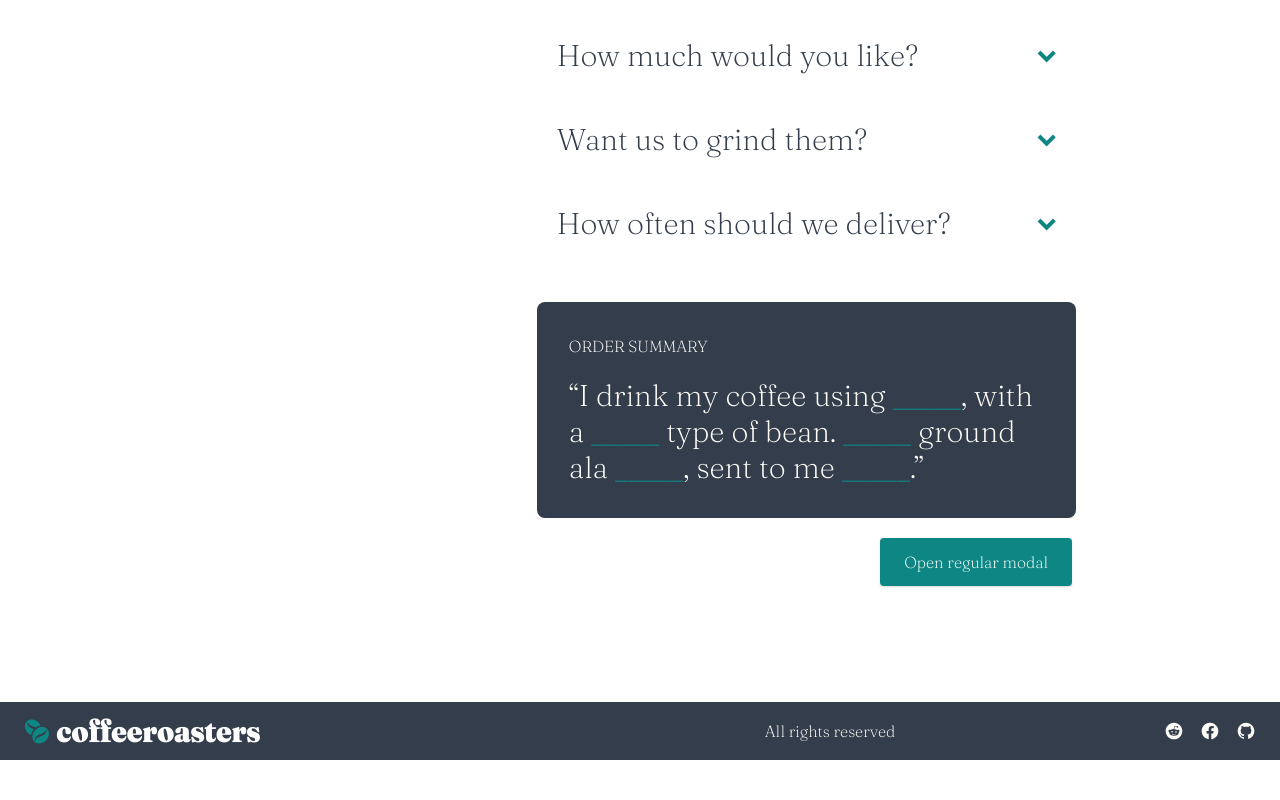
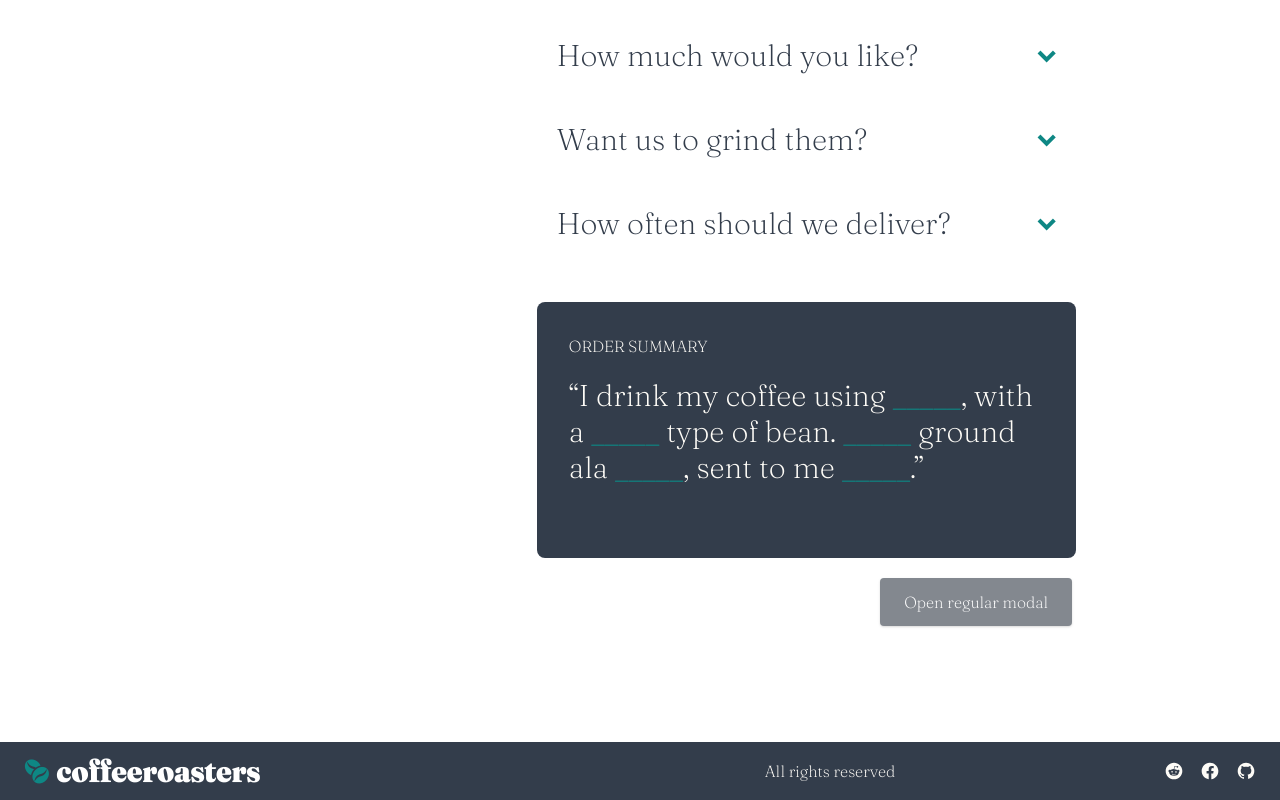
Before and after one commit to avoajaugochukwu/my_decagon, a React (Create React App) app: page / in a window 1280 px wide. Shown: the part 1922-2722 px from the top of the page. Before the commit the page ends 2682 px from the top, so only its background shows below. Built offline with nearby package versions, Linux system fonts and the light colour scheme.

Commit message:
Order Text seperated into seperate file

```diff
--- a/src/components/SubscribeInteractive/OrderSummary.js
+++ b/src/components/SubscribeInteractive/OrderSummary.js
@@ -2,45 +2,11 @@ import React, { useContext } from 'react'
 import { CoffeeContext } from '../../contexts/CoffeeContext'
 import ShowModal from './ShowOrder'
 
+import { preferenceNotCapsule, preferenceIsCapsule } from '../../helpers.js/coffeeOrderText'
+
 const OrderSummary = () => {
 
   const { coffeeOrder } = useContext(CoffeeContext)
-
-  const { preference, beanType, quantity, grind, delivery } = coffeeOrder
-
-  const preferenceNotCapsule = () => {
-    const str = <h2 className="text-3xl font-black">
-      “I drink my coffee using&nbsp;
-      <span className="dark-teal-color">{preference === "" ? "_____" : preference}</span>,
-      with a&nbsp;
-      <span className="dark-teal-color">{beanType === "" ? "_____" : beanType}</span>
-      &nbsp;type of bean.&nbsp;
-      <span className="dark-teal-color">{quantity === "" ? "_____" : quantity}</span>
-      &nbsp;ground ala&nbsp;
-      <span className="dark-teal-color">{grind === "" ? "_____" : grind}</span>
-      , sent to me&nbsp;
-      <span className="dark-teal-color">{delivery === "" ? "_____" : delivery}</span>
-      .”
-    </h2>
-
-    return str
-  }
-
-  const preerenceIsCapsule = () => {
-    const str = <h2 className="text-3xl font-black">
-      “I drink my coffee as&nbsp;
-      <span className="dark-teal-color">{preference === "" ? "_____" : preference}</span>,
-      with a&nbsp;
-      <span className="dark-teal-color">{beanType === "" ? "_____" : beanType}</span>
-      &nbsp;type of bean.&nbsp;
-      <span className="dark-teal-color">{quantity === "" ? "_____" : quantity}</span>
-      &nbsp;, sent to me&nbsp;
-      <span className="dark-teal-color">{delivery === "" ? "_____" : delivery}</span>
-      .”
-    </h2>
-
-    return str
-  }
 
   return (
     <div className="p-3">
@@ -48,11 +14,11 @@ const OrderSummary = () => {
 
         <p className="mb-5">ORDER SUMMARY</p>
         {
-          preference === 'Capsule'
+          coffeeOrder.preference === 'Capsule'
             ?
-            preerenceIsCapsule()
+            preferenceIsCapsule(coffeeOrder, 'summary')
             :
-            preferenceNotCapsule()
+            preferenceNotCapsule(coffeeOrder, 'summary')
         }
 
 
--- a/src/components/SubscribeInteractive/ShowOrder.js
+++ b/src/components/SubscribeInteractive/ShowOrder.js
@@ -1,13 +1,28 @@
-import React from "react";
+import React, { useContext } from "react";
+import { CoffeeContext } from '../../contexts/CoffeeContext'
+
+import { validateCoffeeOrder } from "../../helpers.js/validateCoffeeOrder";
+
+import { preferenceNotCapsule, preferenceIsCapsule } from '../../helpers.js/coffeeOrderText'
 
 export default function ShowModal() {
   const [showModal, setShowModal] = React.useState(false);
+
+  const { coffeeOrder } = useContext(CoffeeContext)
+
+
+
+  const isCoffeeOrderValid = validateCoffeeOrder(coffeeOrder)
+
   return (
     <>
       <button
-        className="dark-teal-bgcolor text-white font-black px-6 py-3 rounded shadow hover:shadow-lg outline-none focus:outline-none mr-1 mb-1 ease-linear transition-all duration-150"
+        className={`text-white font-black px-6 py-3 rounded shadow hover:shadow-lg
+          outline-none focus:outline-none mr-1 mb-1 ease-linear transition-all duration-150
+          ${isCoffeeOrderValid ? 'dark-teal-bgcolor' : 'dark-grey-bgcolor cursor-not-allowed'}`}
         type="button"
         onClick={() => setShowModal(true)}
+        disabled={!isCoffeeOrderValid}
       >
         Open regular modal
       </button>
@@ -20,9 +35,9 @@ export default function ShowModal() {
               {/*content*/}
               <div className="border-0 rounded-lg shadow-lg relative flex flex-col w-full bg-white outline-none focus:outline-none">
                 {/*header*/}
-                <div className="flex items-start justify-between p-5 border-b border-solid border-blueGray-200 rounded-t">
-                  <h3 className="text-3xl font-semibold">
-                    Modal Title
+                <div className="dark-grey-blue-bgcolor light-cream-color flex items-start justify-between p-5 border-b border-solid border-blueGray-200 rounded-t">
+                  <h3 className="text-3xl font-black">
+                    Order Summary
                   </h3>
                   <button
                     className="p-1 ml-auto bg-transparent border-0 text-black opacity-5 float-right text-3xl leading-none font-semibold outline-none focus:outline-none"
@@ -35,30 +50,24 @@ export default function ShowModal() {
                 </div>
                 {/*body*/}
                 <div className="relative p-6 flex-auto">
-                  <p className="my-4 text-blueGray-500 text-lg leading-relaxed">
-                    I always felt like I could do anything. That’s the main
-                    thing people are controlled by! Thoughts- their perception
-                    of themselves! They're slowed down by their perception of
-                    themselves. If you're taught you can’t do anything, you
-                    won’t do anything. I was taught I could do everything.
-                  </p>
+                  {
+                    coffeeOrder.preference === 'Capsule'
+                      ?
+                      preferenceIsCapsule(coffeeOrder, 'checkout')
+                      :
+                      preferenceNotCapsule(coffeeOrder, 'checkout')
+                  }
                 </div>
                 {/*footer*/}
-                <div className="flex items-center justify-end p-6 border-t border-solid border-blueGray-200 rounded-b">
+                <div className="flex items-center justify-end p-6 rounded-b">
                   <button
-                    className="text-red-500 background-transparent font-bold uppercase px-6 py-2 text-sm outline-none focus:outline-none mr-1 mb-1 ease-linear transition-all duration-150"
+                    className="dark-teal-bgcolor text-white font-black px-6 py-2 outline-none focus:outline-none mr-1 mb-1 ease-linear transition-all duration-150"
                     type="button"
                     onClick={() => setShowModal(false)}
                   >
-                    Close
+                    Checkout
                   </button>
-                  <button
-                    className="bg-emerald-500 text-white active:bg-emerald-600 font-bold uppercase text-sm px-6 py-3 rounded shadow hover:shadow-lg outline-none focus:outline-none mr-1 mb-1 ease-linear transition-all duration-150"
-                    type="button"
-                    onClick={() => setShowModal(false)}
-                  >
-                    Save Changes
-                  </button>
+
                 </div>
               </div>
             </div>
--- a/src/components/SubscribeInteractive/steps/Grind.js
+++ b/src/components/SubscribeInteractive/steps/Grind.js
@@ -14,8 +14,6 @@ const Grind = () => {
     setActiveButton(grind)
     updateGrind(grind)
   }
-
-  console.log(coffeeOrder)
 
   return (
     <div className="my-12 mx-8">
--- /dev/null
+++ b/src/helpers.js/coffeeOrderText.js
@@ -0,0 +1,55 @@
+
+
+export const preferenceNotCapsule = ({ preference, beanType, quantity, grind, delivery }, type) => {
+  const str = <div>
+    <h2 className={`text-3xl font-black  mb-10 ${type === 'checkout' ? 'order-text-grey' : ''}`}>
+    “I drink my coffee using&nbsp;
+    <span className="dark-teal-color">{preference === "" ? "_____" : preference}</span>,
+    with a&nbsp;
+    <span className="dark-teal-color">{beanType === "" ? "_____" : beanType}</span>
+    &nbsp;type of bean.&nbsp;
+    <span className="dark-teal-color">{quantity === "" ? "_____" : quantity}</span>
+    &nbsp;ground ala&nbsp;
+    <span className="dark-teal-color">{grind === "" ? "_____" : grind}</span>
+    , sent to me&nbsp;
+    <span className="dark-teal-color">{delivery === "" ? "_____" : delivery}</span>
+    .”
+  </h2>
+    {
+      type === 'checkout' &&
+      <p style={{"font-family": "arial", "color": "#83888F"}}>
+        Is this correct? You can proceed to checkout or go back to plan selection if something is off.
+        Subscription discount codes can also be redeemed at the checkout.
+      </p>
+    }
+
+  </div>
+
+  return str
+}
+
+
+export const preferenceIsCapsule = ({ preference, beanType, quantity, delivery }, type) => {
+  const str = <div>
+  <h2 className={`text-3xl font-black mb-10 ${type === 'checkout' ? 'order-text-grey' : ''}`}>
+    “I drink my coffee as&nbsp;
+    <span className="dark-teal-color">{preference === "" ? "_____" : preference}</span>,
+    with a&nbsp;
+    <span className="dark-teal-color">{beanType === "" ? "_____" : beanType}</span>
+    &nbsp;type of bean.&nbsp;
+    <span className="dark-teal-color">{quantity === "" ? "_____" : quantity}</span>
+    &nbsp;, sent to me&nbsp;
+    <span className="dark-teal-color">{delivery === "" ? "_____" : delivery}</span>
+    .”
+  </h2>
+  {
+      type === 'checkout' &&
+      <p style={{"font-family": "arial", "color": "#83888F"}}>
+        Is this correct? You can proceed to checkout or go back to plan selection if something is off.
+        Subscription discount codes can also be redeemed at the checkout.
+      </p>
+    }
+  </div>
+
+  return str
+}
--- /dev/null
+++ b/src/helpers.js/deliveryTable.js
@@ -0,0 +1,5 @@
+export const deliveryTable = {
+  "250g": [7.20, 9.60, 12.00],
+  "500g": [13.00, 17.50, 22.00],
+  "1000g": [22.00, 32.00, 42.00],
+}
--- /dev/null
+++ b/src/helpers.js/validateCoffeeOrder.js
@@ -0,0 +1,20 @@
+
+
+export const validateCoffeeOrder = (order) => {
+  if ('grind' in order && order.preference === 'Capsule') {
+      delete order.grind
+  }
+
+  return isCoffeeOrderValid (order)
+}
+
+const isCoffeeOrderValid = (order) => {
+  let check = true
+  for (let value in order) {
+      if (order[value] === '') {
+          check = false
+          break
+      }
+  }
+  return check
+}
--- a/src/styles/index.css
+++ b/src/styles/index.css
@@ -56,6 +56,10 @@ code {
   color: #FEFCF7;
 }
 
+.order-text-grey {
+  color: #83888F;
+}
+
 @tailwind base;
 @tailwind components;
 @tailwind utilities;
```
